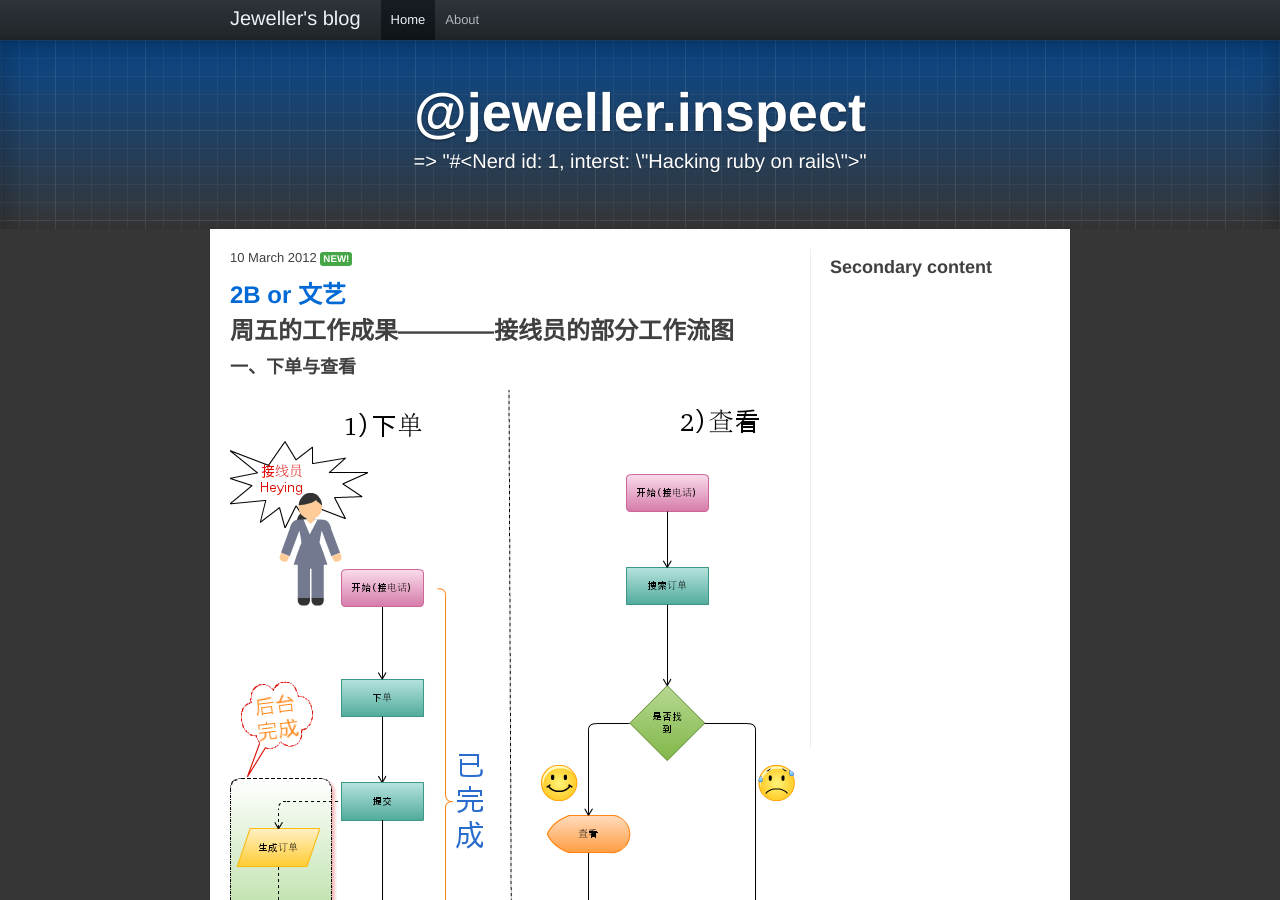
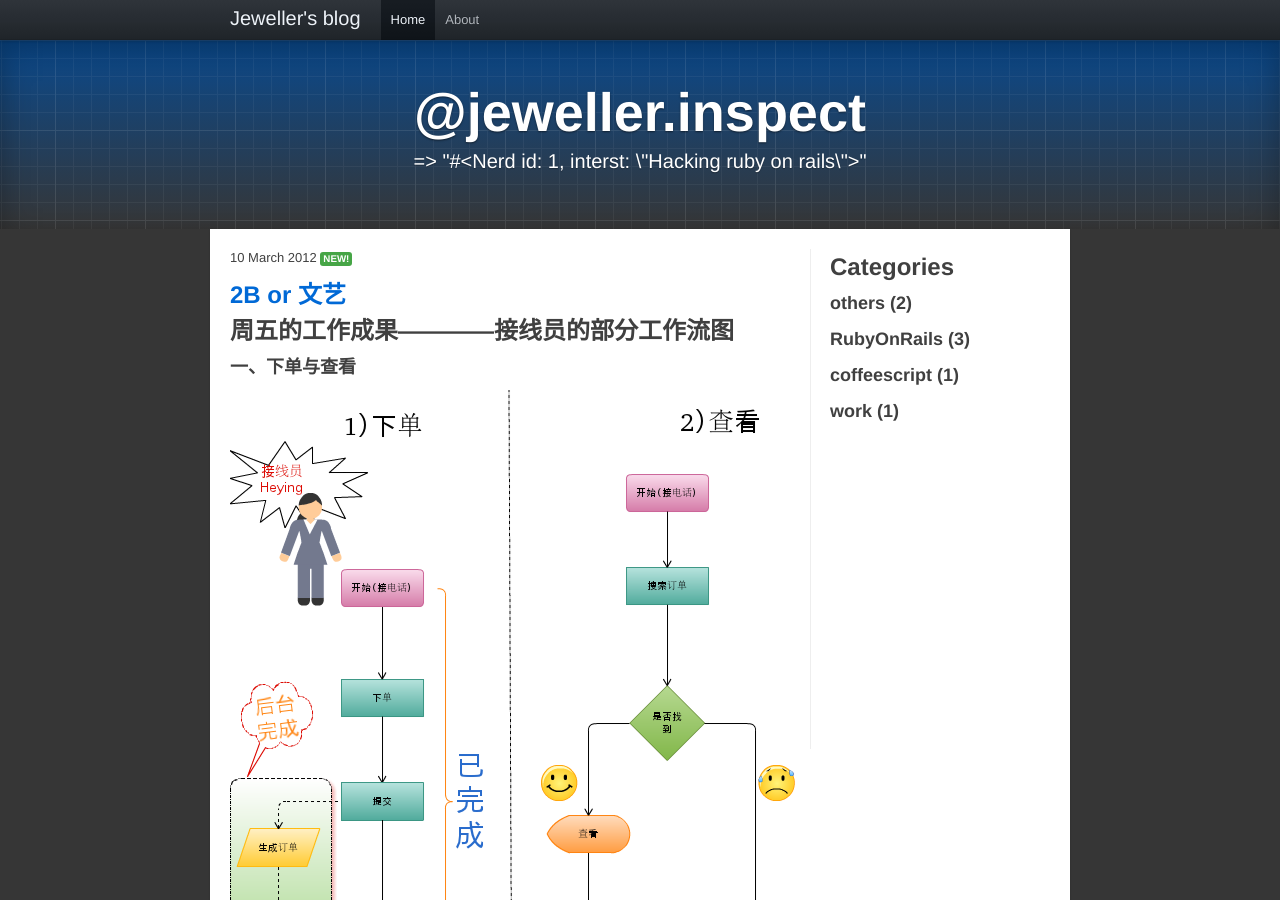
Before and after one commit to Jeweller-Tsai/jeweller-tsai.github.com, a Jekyll site: the page built from index.html, in a window 1280 px wide and 900 px high. Built offline with Jekyll 4.4.1, drawn with Linux system fonts in a browser that asks for light colours; Markdown is read by kramdown in place of the engine named in the settings.

Commit message:
Added categories

```diff
--- a/index.html
+++ b/index.html
@@ -33,7 +33,10 @@ title: home
         </ul>
       </div>
       <div class="span4">
-        <h3>Secondary content</h3>
+        <h2>Categories</h2>
+        {% for category in site.categories %}
+          <h3>{{ category[0] | join: '/' }} <span>({{ category[1].size }})</span></h3>
+        {% endfor %}
       </div>
     </div>
   </div>
```
